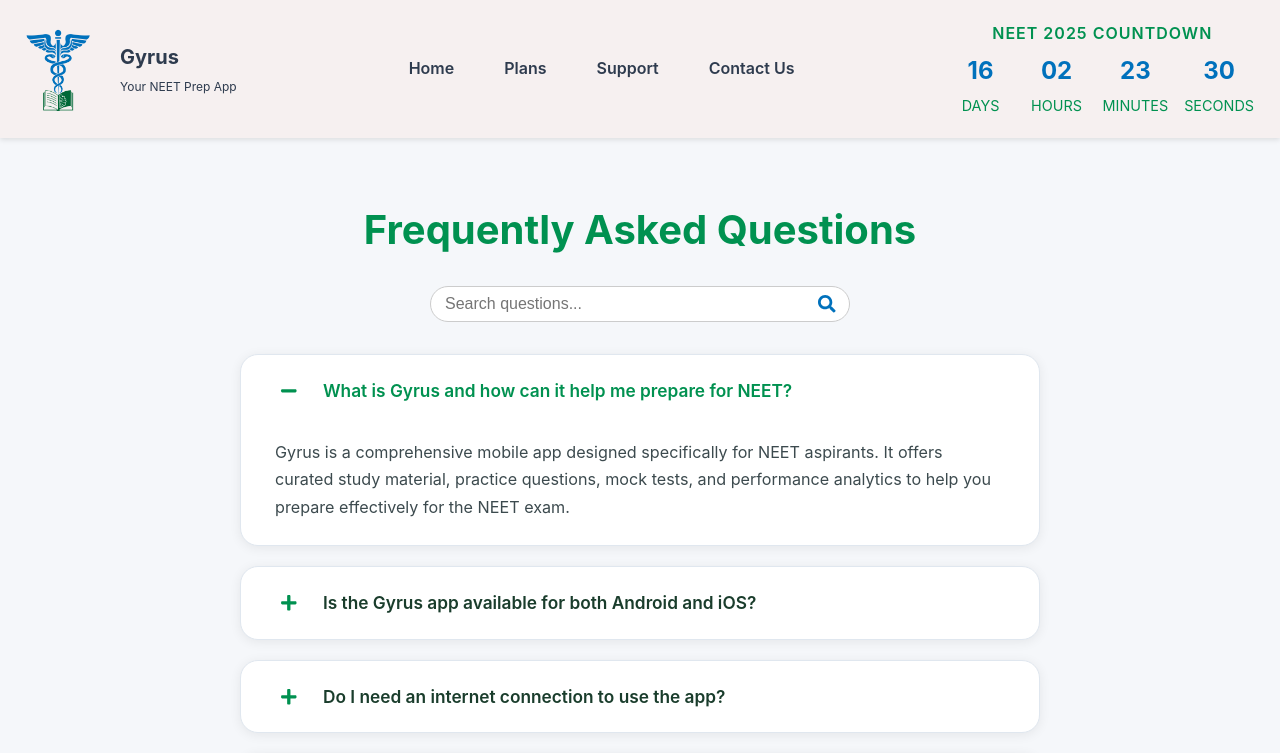
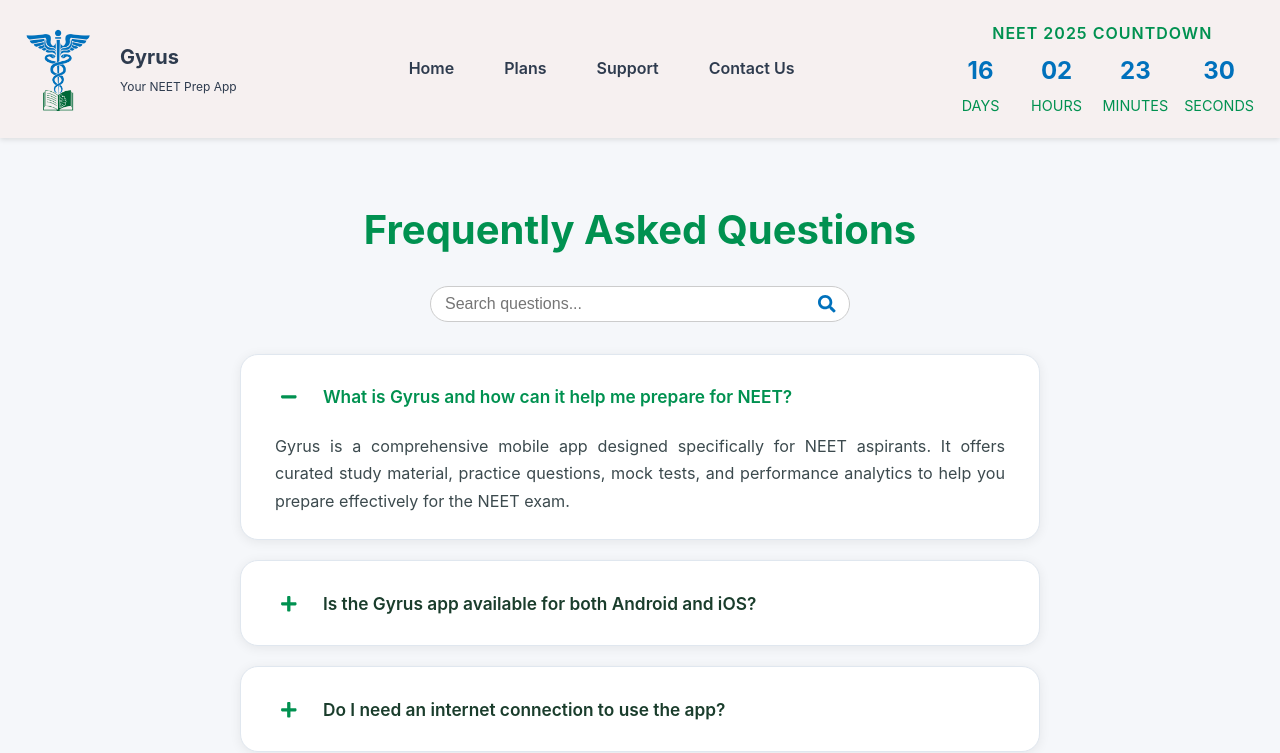
Before and after one commit to vishaljaganathan/Gyrus-frontend, a React (Create React App) app: page /Support in a window 1280 px wide. Shown: the top 753 px of the page. Built offline with nearby package versions, Linux system fonts and the light colour scheme.

Commit message:
updated frontend

```diff
--- a/src/pages/assets/css/faq.css
+++ b/src/pages/assets/css/faq.css
@@ -89,6 +89,9 @@
    FAQ Card Styles
    ========================= */
 .faq-card {
+  display: flex;
+  flex-direction: column;
+  justify-content: center;
   background: #fff;
   border-radius: 18px;
   margin-bottom: 20px;
@@ -127,7 +130,7 @@
 }
 
 /* =========================
-     FAQ Question Row
+   FAQ Question Row (Icon & Text Columns)
    ========================= */
 .faq-question {
   display: flex;
@@ -143,6 +146,7 @@
   transition: color 0.2s;
   position: relative;
   z-index: 2;
+  min-height: 40px;
 }
 .faq-question.open {
   color: #009150;
@@ -210,7 +214,7 @@
   background: none;
 }
 .faq-answer.show {
-    margin-top: 18px;
+  text-align: justify;
   max-height: 500px;
   opacity: 1;
   pointer-events: auto;
```
Lines whose indentation alone changed are shown as unchanged.
